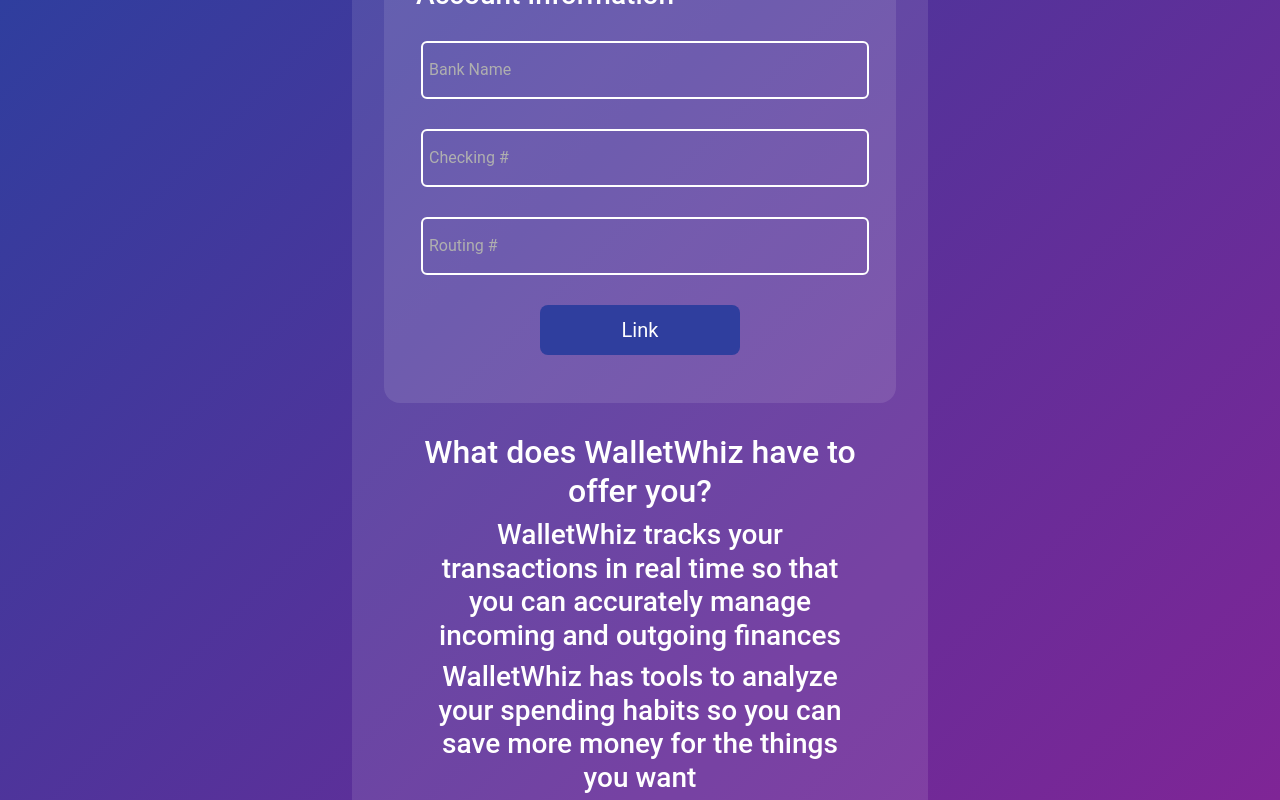
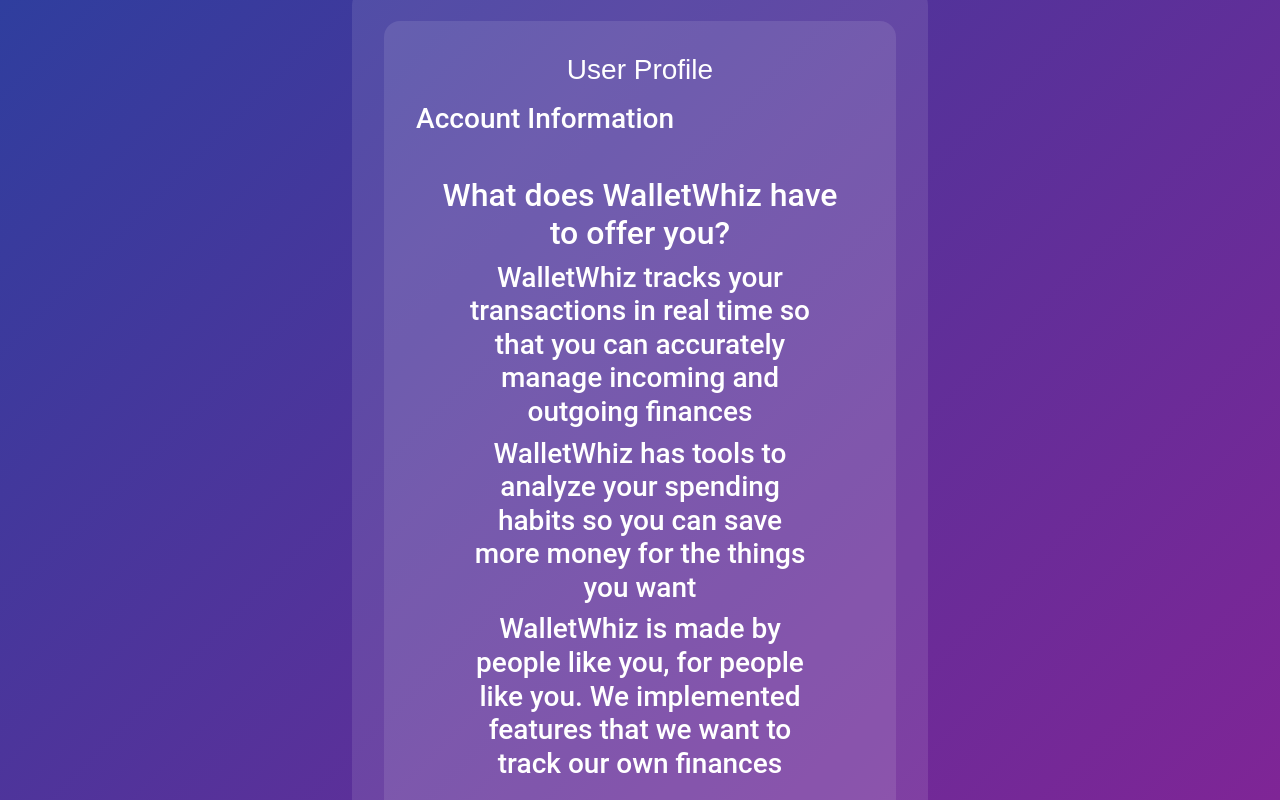
Before and after one commit to cslunsford/wallet-whiz-2.0, a React (Vite) app in the folder client/: page /user in a window 1280 px wide. Shown: the top 800 px of the page. Built offline with nearby package versions, Linux system fonts and the light colour scheme.

Commit message:
random css changes

```diff
--- a/client/src/App.css
+++ b/client/src/App.css
@@ -1,4 +1,4 @@
-@import url('https://fonts.googleapis.com/css2?family=Kanit&family=Oswald:wght@200;400&display=swap');
+
 
 
 .navbar {
--- a/client/src/pages/contact.jsx
+++ b/client/src/pages/contact.jsx
@@ -1,5 +1,4 @@
 import React from 'react';
-import './ContactForm.css'; // Ensure you have the corresponding CSS file
 
 const ContactForm = () => {
   return (
--- a/client/src/pages/user.jsx
+++ b/client/src/pages/user.jsx
@@ -1,6 +1,4 @@
-import React from "react";
-import "bootstrap/dist/css/bootstrap.min.css";
-import "../App.css";
+import * as React from 'react';
 
 function User() {
     return (
@@ -10,44 +8,6 @@ function User() {
                 <div className="displayCards">
                     <h3 className="cardHeader">Account Information</h3>
                     <div className="form-floating formInputs">
-                        <input
-                            type="email"
-                            className="form-control"
-                            id="registerEmail"
-                            name="email"
-                            placeholder="name@example.com"
-                        />
-                        <label className="formLabel" for="floatingInput">
-                            Bank Name
-                        </label>
-                    </div>
-                    <div className="form-floating formInputs">
-                        <input
-                            type="password"
-                            className="form-control"
-                            id="registerPassword"
-                            name="password"
-                            placeholder="Password"
-                        />
-                        <label className="formLabel" for="floatingPassword">
-                            Checking #
-                        </label>
-                    </div>
-                    <div className="form-floating formInputs">
-                        <input
-                            type="password"
-                            className="form-control"
-                            id="repeatPassword"
-                            name="passwordConfirm"
-                            placeholder="Password"
-                        />
-                        <label className="formLabel" for="floatingPassword">
-                            Routing #
-                        </label>
-                    </div>
-                    <button type="button" className="btn btn-primary btn-lg">
-                        Link
-                    </button>
                     </div>
                 </div>
                 <div className="usertextbottom">
@@ -78,6 +38,7 @@ function User() {
                     </div>
                 </div>
             </div>
+        </div>
     );
 };
 
--- a/client/src/utils/index.css
+++ b/client/src/utils/index.css
@@ -1,5 +1,3 @@
-@import url('https://fonts.googleapis.com/css2?family=Kanit&family=Oswald:wght@200;400&display=swap');
-
 body {
     margin: 0;
     align-items: center;
@@ -158,7 +156,8 @@ body {
     padding: 2rem;
 }
 
-.form-control, .form-floating > label {
+.form-control,
+.form-floating>label {
     background-color: transparent;
     color: #afafaf;
 }
@@ -246,9 +245,7 @@ body {
     border-radius: 4px;
     color: white;
     cursor: pointer;
-    transition: background 0.3s ease;
 }
-
 .contact-form .send-btn:hover {
     background: #4cae4c;
 }
@@ -268,8 +265,6 @@ body {
     }
 }
 
-  @import url('https://fonts.googleapis.com/css?family=Roboto:400,500,700,900&display=swap');
-
 * {
     margin: 0;
     padding: 0;
@@ -284,32 +279,41 @@ body {
     min-height: 100vh;
     background: linear-gradient(135deg, #2F3E9E 0%, #7F2596 100%);
     padding: 4rem;
-  color: #fff; /* Default text color set to white for all child elements */
+    color: #fff;
+    /* Default text color set to white for all child elements */
 }
 
 footer {
     position: relative;
-  width: 80%; /* Changed to 80% of the viewport width */
+    width: 80%;
+    /* Changed to 80% of the viewport width */
     padding: 2rem;
-  background: rgba(47, 62, 158, 0.9); /* Semi-transparent background */
-  border-radius: 8px; /* Rounded corners for the footer */
-  box-shadow: 0 10px 20px rgba(0,0,0,0.2); /* Shadow for depth */
+    background: rgba(47, 62, 158, 0.9);
+    /* Semi-transparent background */
+    border-radius: 8px;
+    /* Rounded corners for the footer */
+    box-shadow: 0 10px 20px rgba(0, 0, 0, 0.2);
+    /* Shadow for depth */
     display: flex;
     justify-content: space-between;
     flex-wrap: wrap;
-  gap: 2rem; /* Space between sections */
+    gap: 2rem;
+    /* Space between sections */
 }
 
 footer .container {
     width: 100%;
     display: flex;
-  justify-content: space-around; /* Changed to space-around for even spacing */
+    justify-content: space-around;
+    /* Changed to space-around for even spacing */
     flex-wrap: wrap;
 }
 
 footer .container .sec {
-  flex: 1; /* Each section will take equal space */
-  min-width: 250px; /* Minimum width for each section */
+    flex: 1;
+    /* Each section will take equal space */
+    min-width: 250px;
+    /* Minimum width for each section */
 }
 
 footer .container .sec h2 {
@@ -358,7 +362,8 @@ footer p {
 
 .sci li a:hover {
     background: #7F2596;
-  transform: translateY(-5px); /* Slight lift effect */
+    transform: translateY(-5px);
+    /* Slight lift effect */
 }
 
 .sci li a .fa {
@@ -381,7 +386,8 @@ footer p {
 .sec-contact ul li a:hover {
     color: #7F2596;
     padding-left: 5px;
-  transform: scale(1.05); /* Scale up on hover */
+    transform: scale(1.05);
+    /* Scale up on hover */
 }
 
 .sec-contact ul li {
@@ -401,7 +407,8 @@ footer p {
 
     footer .container .sec {
         width: 100%;
-    text-align: center; /* Center text for mobile */
+        text-align: center;
+        /* Center text for mobile */
     }
 
     .sci {
@@ -409,7 +416,7 @@ footer p {
     }
 }
 
-#contact{
+#contact {
     background-color: #2f3e9e0b;
     color: white;
     padding: 20px 20px 20px 20px;
@@ -418,21 +425,21 @@ footer p {
     box-shadow: 0 6px 12px 0 rgba(0, 0, 0, 0.2), 0 6px 8px 0 rgba(0, 0, 0, 0.19);
 }
 
-#contact h1{
+#contact h1 {
     text-align: center;
     font-size: 40px;
     font-weight: 700;
     margin-bottom: 20px;
 }
 
-#contact p{
+#contact p {
     text-align: center;
     font-size: 15px;
     font-weight: 200;
     margin-bottom: 20px;
 }
 
-.sec.developers{
+.sec.developers {
     padding-left: 100px;
 
 }
```
Lines whose indentation alone changed are shown as unchanged.
